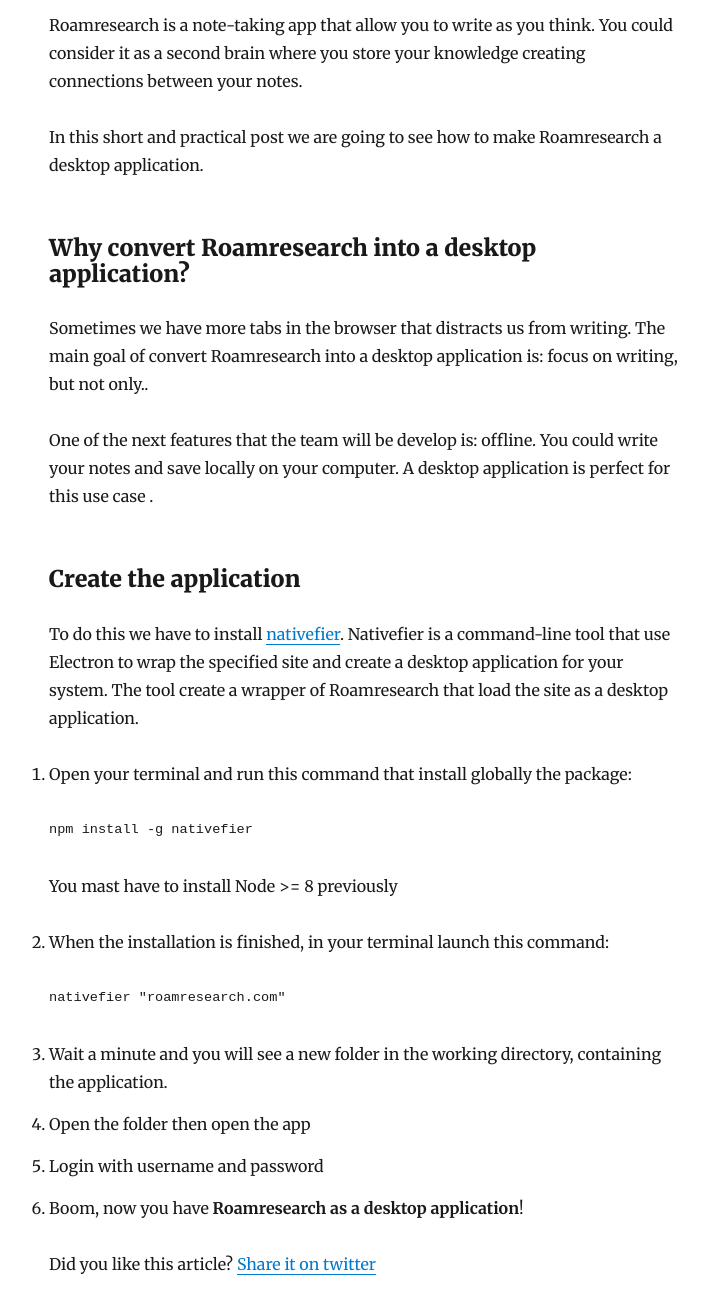
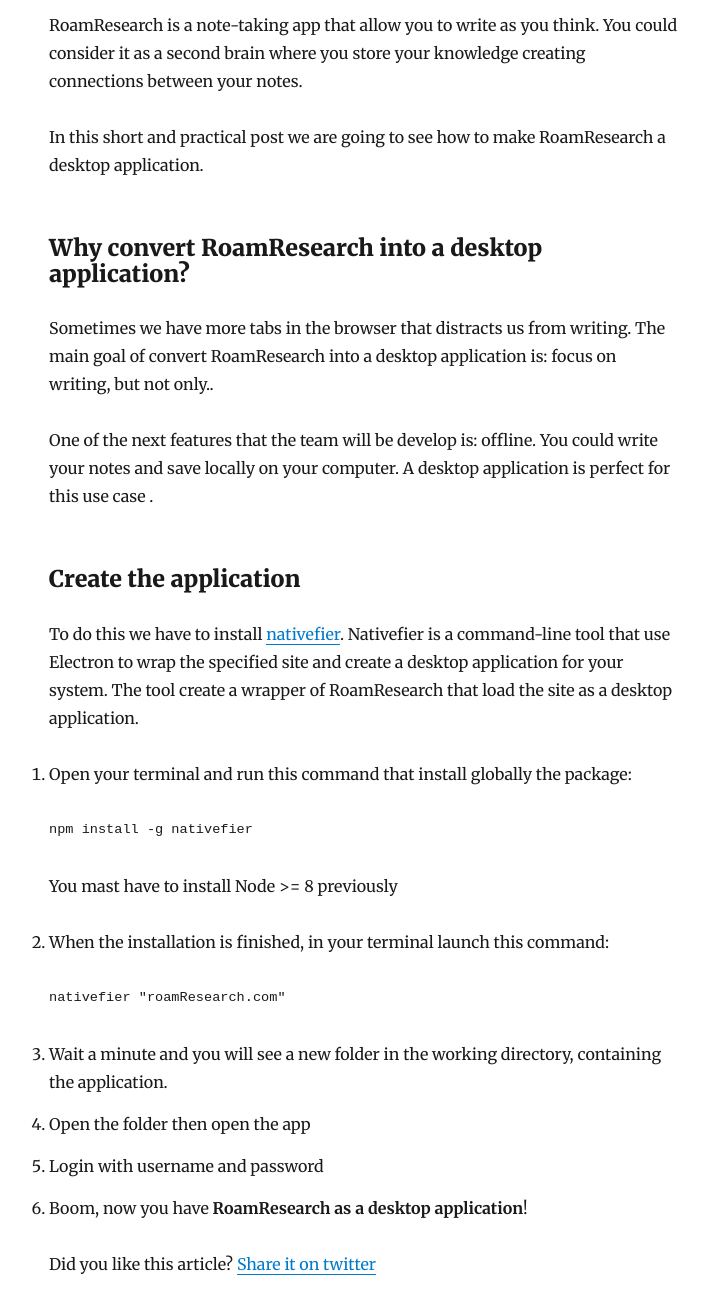
Before and after one commit to sprint-studio/sprintstudio-blog, a Gatsby site: page /blog/convert-roamresearch-into-desktop-application/ in a window 1280 px wide. Shown: the part 300-1600 px from the top of the page, without its empty margins (276-984 px from the left). Built offline with nearby package versions, Linux system fonts and the light colour scheme; Gatsby itself is replaced by a stand-in of ours; some packages are replaced by stand-ins of ours; code samples lack their colours.

Commit message:
Updated RoamResearch name

````diff
--- a/content/blog/convert-roamresearch-into-desktop-application.mdx
+++ b/content/blog/convert-roamresearch-into-desktop-application.mdx
@@ -1,23 +1,23 @@
 ---
-title: How to convert Roamresearch into a desktop application
+title: How to convert RoamResearch into a desktop application
 date: "2020-06-09"
 description: "What we love"
 ---
 
-Roamresearch is a note-taking app that allow you to write as you think. You could consider it as a second brain where you store your knowledge creating connections between your notes.
+RoamResearch is a note-taking app that allow you to write as you think. You could consider it as a second brain where you store your knowledge creating connections between your notes.
 
-In this short and practical post we are going to see how to make Roamresearch a desktop application.
+In this short and practical post we are going to see how to make RoamResearch a desktop application.
 
-### Why convert Roamresearch into a desktop application?
+### Why convert RoamResearch into a desktop application?
 Sometimes we have more tabs in the browser that distracts us from writing.
-The main goal of convert Roamresearch into a desktop application is: focus on writing, but not only..
+The main goal of convert RoamResearch into a desktop application is: focus on writing, but not only..
 
 One of the next features that the team will be develop is: offline. You could write your notes and save locally on your computer. A desktop application is perfect for this use case .
 
 ### Create the application
 To do this we have to install [nativefier](https://github.com/jiahaog/nativefier).
 Nativefier is a command-line tool that use Electron to wrap the specified site and create a desktop application for your system.
-The tool create a wrapper of Roamresearch that load the site as a desktop application.
+The tool create a wrapper of RoamResearch that load the site as a desktop application.
 
 1. Open your terminal and run this command that install globally the package:
 
@@ -29,11 +29,11 @@
 
 2. When the installation is finished, in your terminal launch this command:
 ```js
-nativefier "roamresearch.com"
+nativefier "roamResearch.com"
 ```
 3. Wait a minute and you will see a new folder in the working directory, containing the application.
 4. Open the folder then open the app
 5. Login with username and password
-6. Boom, now you have **Roamresearch as a desktop application**!
+6. Boom, now you have **RoamResearch as a desktop application**!
 
-Did you like this article? [Share it on twitter](https://twitter.com/intent/tweet?text=How%20to%20convert%20@Roamresearch%20into%20a%20desktop%20application%20%7C%20https://blog.sprintstudio.co/blog/what-we-love%20article%20by%20@00taffe%20%23roamcult%20)
+Did you like this article? [Share it on twitter](https://twitter.com/intent/tweet?text=How%20to%20convert%20@RoamResearch%20into%20a%20desktop%20application%20%7C%20https://blog.sprintstudio.co/blog/what-we-love%20article%20by%20@00taffe%20%23roamcult%20)
````
